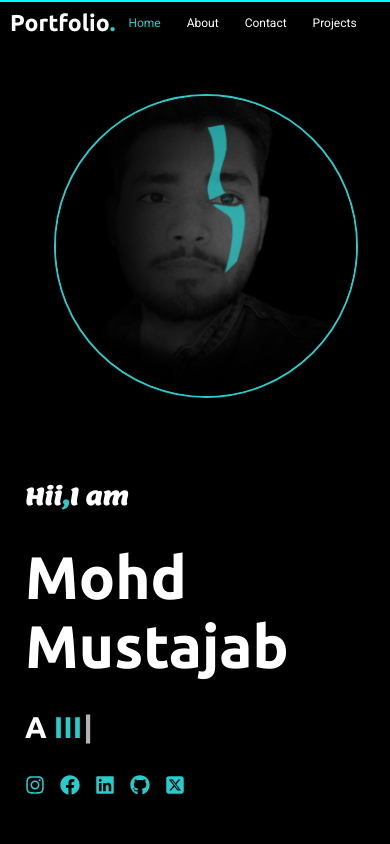
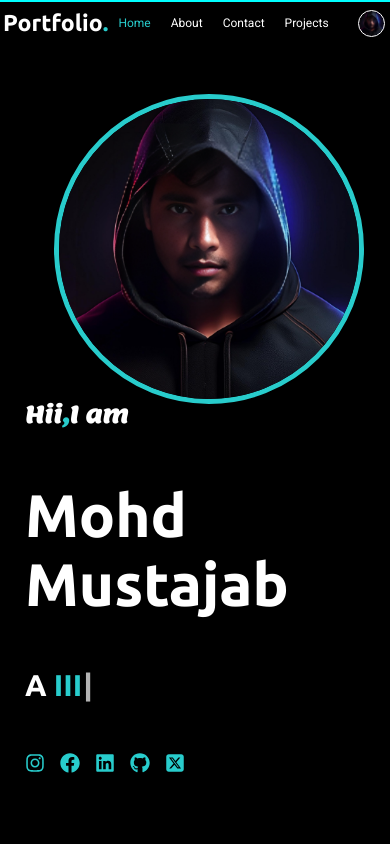
Before and after one commit to mohd-mustajab/Portfolio-react, a React (Vite) app: page / in a window 390 px wide. Shown: the top 844 px of the page. Built offline with nearby package versions, Linux system fonts and the light colour scheme.

Commit message:
Updated photo

```diff
--- a/src/App.jsx
+++ b/src/App.jsx
@@ -1,5 +1,4 @@
 import './App.css'
-import Navbar from "./components/Navbar"
 import About from "./components/About"
 import Contact from "./components/Contact"
 import Project from "./components/Project"
--- a/src/components/Home.css
+++ b/src/components/Home.css
@@ -20,7 +20,6 @@ background-color: black;
     padding: 150px;
     font-size: 50px;
     row-gap: 10px;
-
 }
 
 .intro h3 {
@@ -44,6 +43,8 @@ background-color: black;
     width: 500px;
     transition: 2s;
     margin-top: 10vh;
+    border: 5px solid rgb(40, 204, 204);
+   border-radius: 50%;
 }
 
 .img:hover {
@@ -95,11 +96,11 @@ b{
 @media (min-width:300px) and (max-width:600px) {
     .intro {
         padding: 5px;
-        row-gap: 30px;
-        height: 80vh;
+        row-gap: 50px;
+        height: 50vh;
         font-size: 30px;
         margin-left: 20px;
-        margin-top: 315px;
+        margin-top: 400px;
     }
 
     .img {
@@ -109,8 +110,6 @@ b{
         position: relative;
         top: -130px;
         left: -240px;
-        border: 2px solid rgb(40, 204, 204);
-        border-radius: 200px;
     }
 
     .mainpg {
--- a/src/components/Home.jsx
+++ b/src/components/Home.jsx
@@ -7,7 +7,7 @@ import { FaFacebook } from "react-icons/fa";
 import { FaLinkedin } from "react-icons/fa";
 import { FaGithub } from "react-icons/fa6";
 import { FaSquareXTwitter } from "react-icons/fa6";
-import myphoto from "./Assets/myphoto.jpeg"
+import myphoto from "./Assets/myphoto.png"
 import mycv from './Assets/Mohd_Mustajab_Resume.pdf'
 import Typewriter from 'typewriter-effect';
 
--- a/src/components/Navbar.css
+++ b/src/components/Navbar.css
@@ -24,7 +24,7 @@
 }
 .nav {
     background-color: black;
-    height: 6vh;
+    height: 8vh;
     display: flex;
     align-items: center;
     color: white;
@@ -53,6 +53,18 @@
 .name b {
     color: rgb(40, 204, 204);
 }
+.profile{
+    position: absolute;
+    right: 20px;
+    height: 50px;
+    width: 50px;
+    border-radius: 50%;
+   background-image: url(Assets/myphoto.png);
+   background-size: cover;
+   margin-top: 5px;
+   border: 0.2px solid white;
+   cursor: pointer;
+}
 @media (min-width:300px) and (max-width:600px) {
     .nav {
         height: 5vh;
@@ -60,11 +72,17 @@
 
     .name {
         font-size: 23px;
-        padding-left: 10px;
+        padding-left: 3px;
     }
 
     .nav ul li {
         font-size: 12px;
-        margin: 13px;
+        margin: 10px;
+    }
+    .profile{
+        height: 25px;
+        width: 25px;
+        right: 5px;
+        margin-top: 0px;
     }
     }
--- a/src/components/Navbar.jsx
+++ b/src/components/Navbar.jsx
@@ -16,6 +16,7 @@ const Navbar = () => {
           <NavLink className={(e) => { return e.isActive ? "Linkcolor" : "" }} to="/Contact"><li>Contact</li></NavLink>
           <NavLink className={(e) => { return e.isActive ? "Linkcolor" : "" }} to="/Project"><li>Projects</li></NavLink>
         </ul>
+        <div className="profile"></div>
       </nav>
     </>
   )
```
Also changed, not shown: src/components/Assets/myphoto.jpeg (deleted), src/components/Assets/myphoto.png (added).
